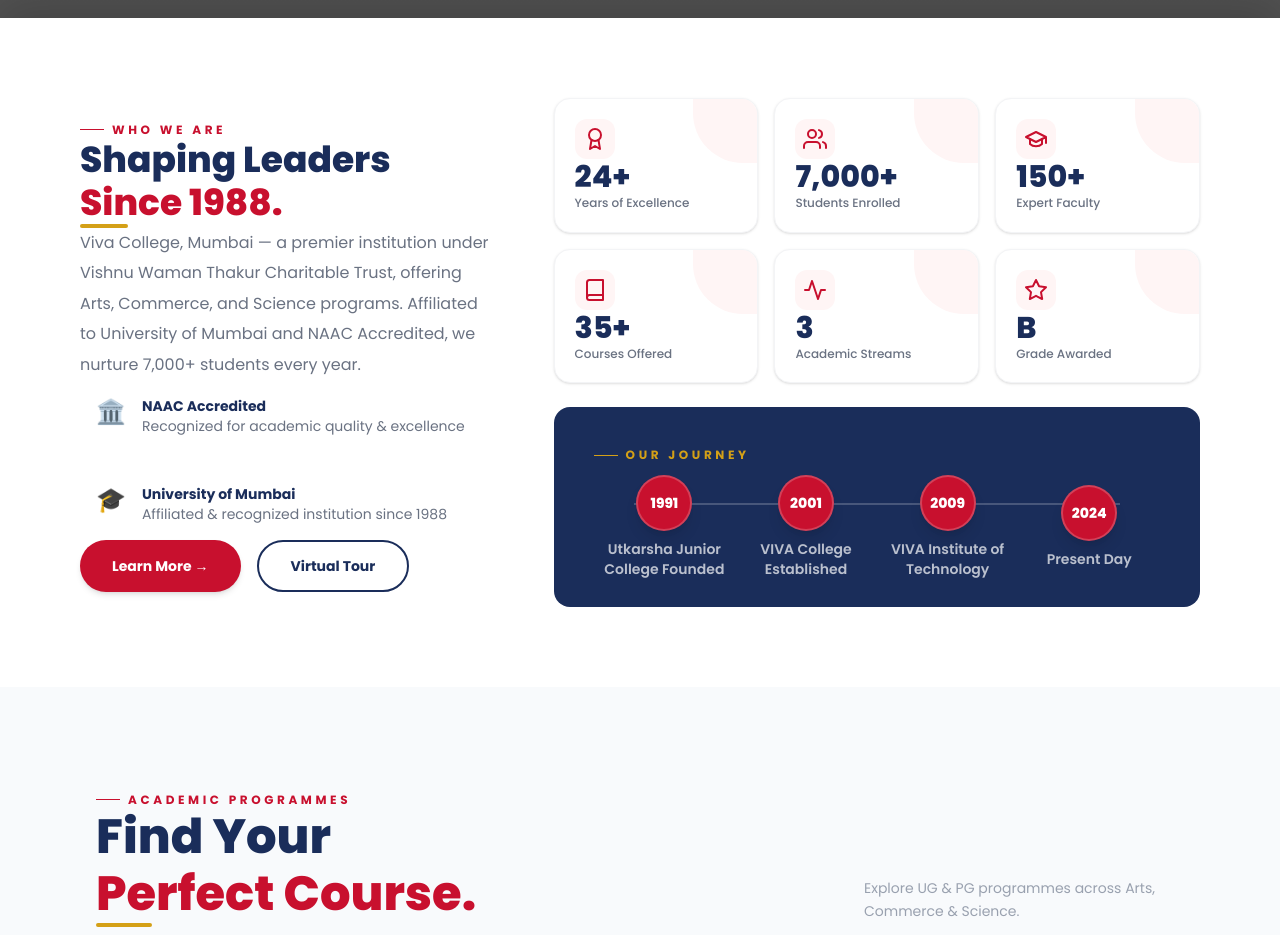
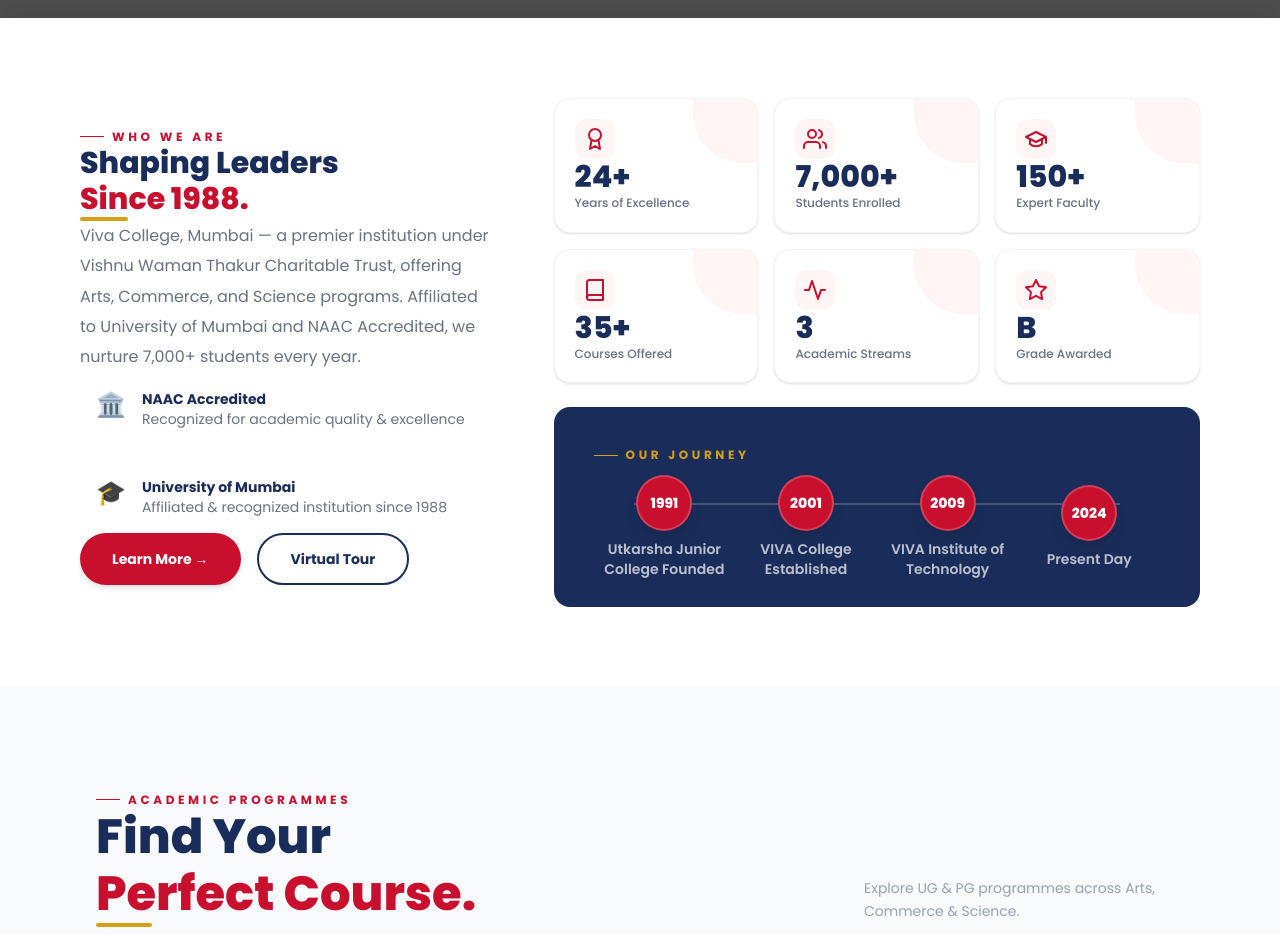
Before and after one commit to SakshiJ004/recreate_design_hackathon, a React (Vite) app: page / in a window 1280 px wide. Shown: the part 820-1755 px from the top of the page. Built offline with nearby package versions, Linux system fonts and the light colour scheme; grey boxes are pictures that could not be loaded.

Commit message:
add media query for about

```diff
--- a/src/components/sections/About.jsx
+++ b/src/components/sections/About.jsx
@@ -746,10 +746,10 @@
                                 font-extrabold text-[var(--viva-navy)] leading-[1.2]
                                 mt-3 text-2xl
                                 sm:mt-4 sm:text-3xl
-                                md:text-3xl
-                                lg:text-4xl
-                                xl:text-4xl
-                                2xl:text-5xl
+                                md:text-2xl
+                                lg:text-3xl
+                                xl:text-3xl
+                                2xl:text-4xl
                             ">
                                 Shaping Leaders<br />
                                 <span className="text-[var(--viva-red)]">Since 1988.</span>
@@ -767,7 +767,7 @@
                                 sm:mt-5 sm:text-sm
                                 md:text-sm
                                 xl:text-base
-                                2xl:text-lg
+                                2xl:text-md
                             ">
                                 Viva College, Mumbai — a premier institution under Vishnu Waman Thakur Charitable Trust,
                                 offering Arts, Commerce, and Science programs. Affiliated to University of Mumbai and
```
